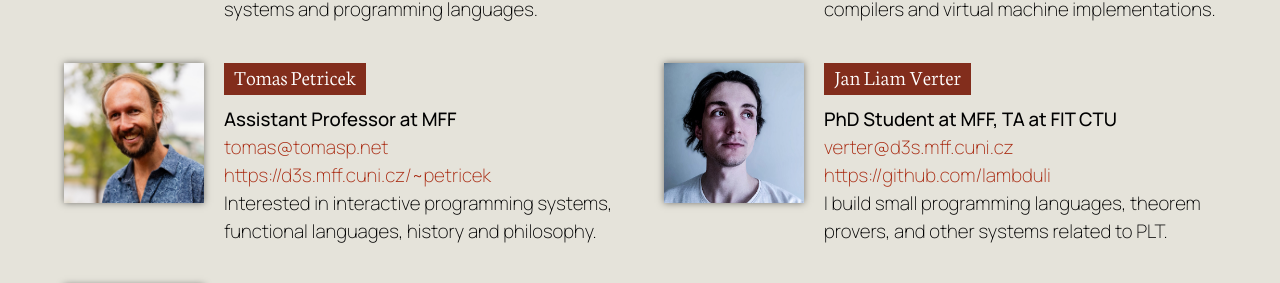
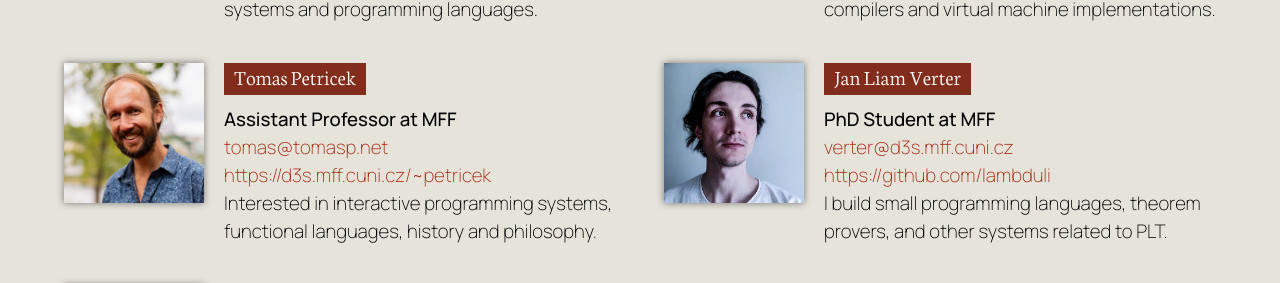
Before and after one commit to prgprg-org/prgprg-org.github.io, a Jekyll site: the page built from index.html, in a window 1280 px wide and 900 px high, scrolled down 2585 px. Shown: the part 313-596 px from the top of the window. Built offline with Jekyll 4.4.1, drawn with Linux system fonts in a browser that asks for light colours.

Commit message:
Update members.yml

```diff
--- a/_data/members.yml
+++ b/_data/members.yml
@@ -21,7 +21,7 @@
 
 - name: Jan Liam Verter
   photo: img/people/janliam.jpg
-  position: PhD Student at MFF, TA at FIT CTU
+  position: PhD Student at MFF
   email: verter@d3s.mff.cuni.cz
   web: https://github.com/lambduli
   interests: I build small programming languages, theorem provers, and other systems related to PLT.
```
